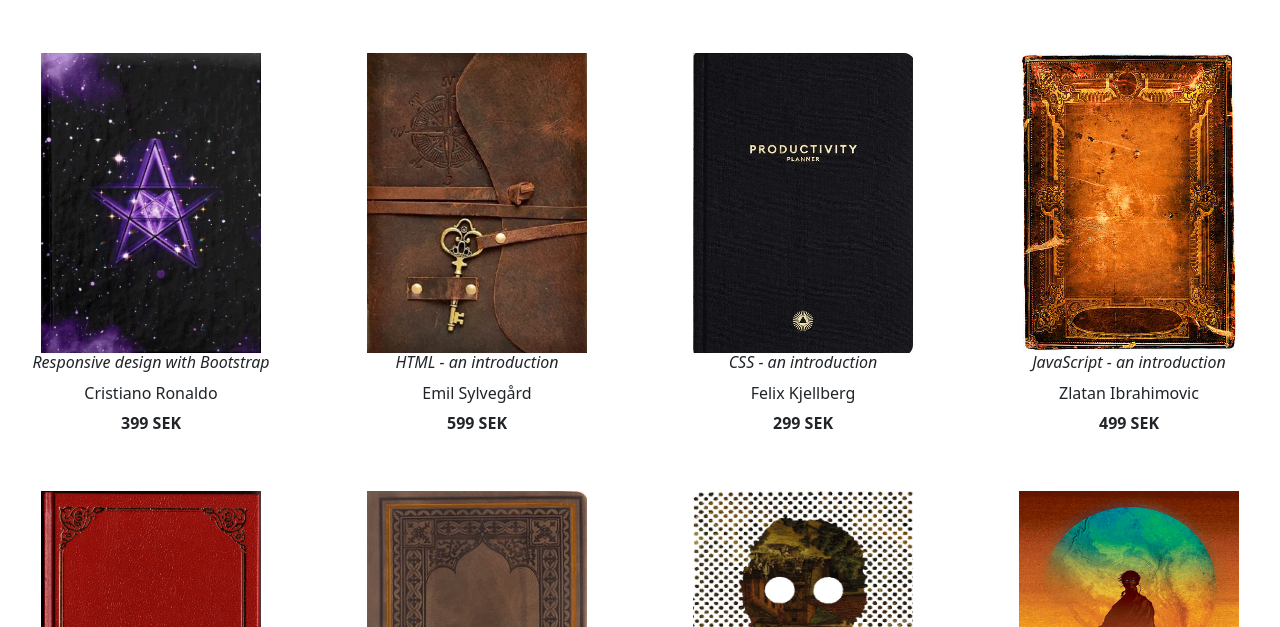
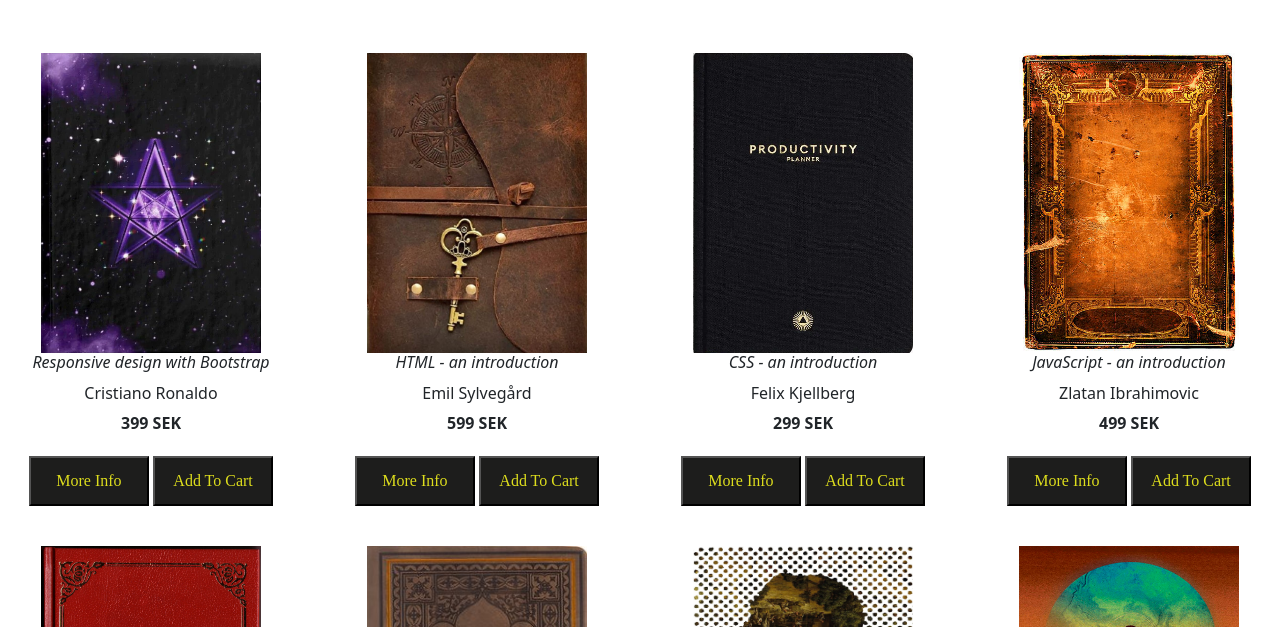
Before and after one commit to Stuhren/theBookShop, a website built with Vite: page src/index.html in a window 1280 px wide. Shown: the part 173-800 px from the top of the page. Built offline with nearby package versions, Linux system fonts and the light colour scheme; files whose address does not match are found by name; a web font is replaced by a local one.

Commit message:
Customized buttons and fixed horizontal scroll.

```diff
--- a/src/js/main.js
+++ b/src/js/main.js
@@ -52,7 +52,8 @@ function displayPersons() {
         <h6>${title}</h1>
         <p>${author}</p>
         <p style="margin-top: -10px; font-weight: bold;">${price} SEK</p>
-
+        <button class="button" type="button">More Info</button>
+        <button class="button" type="button">Add To Cart</button>
     </div>
   `);
 
--- a/src/scss/styles.scss
+++ b/src/scss/styles.scss
@@ -65,9 +65,9 @@ main .row:first-of-type {
   background-color: #1d1d1c;
   color: rgb(221, 221, 29);
   font-family: 'Patua One';
-  font-size: 20px;
-  margin-top: 20px;
-  width: 170px;
+  font-size: 16px;
+  margin-top: 5px;
+  width: 120px;
   height: 50px;
 
 }
@@ -108,6 +108,8 @@ main .row:first-of-type {
 body {
     margin-top: 100px;
     text-align: center;
+    max-width: 100%;
+    overflow-x: hidden;
 }
 
 h6 {
```
